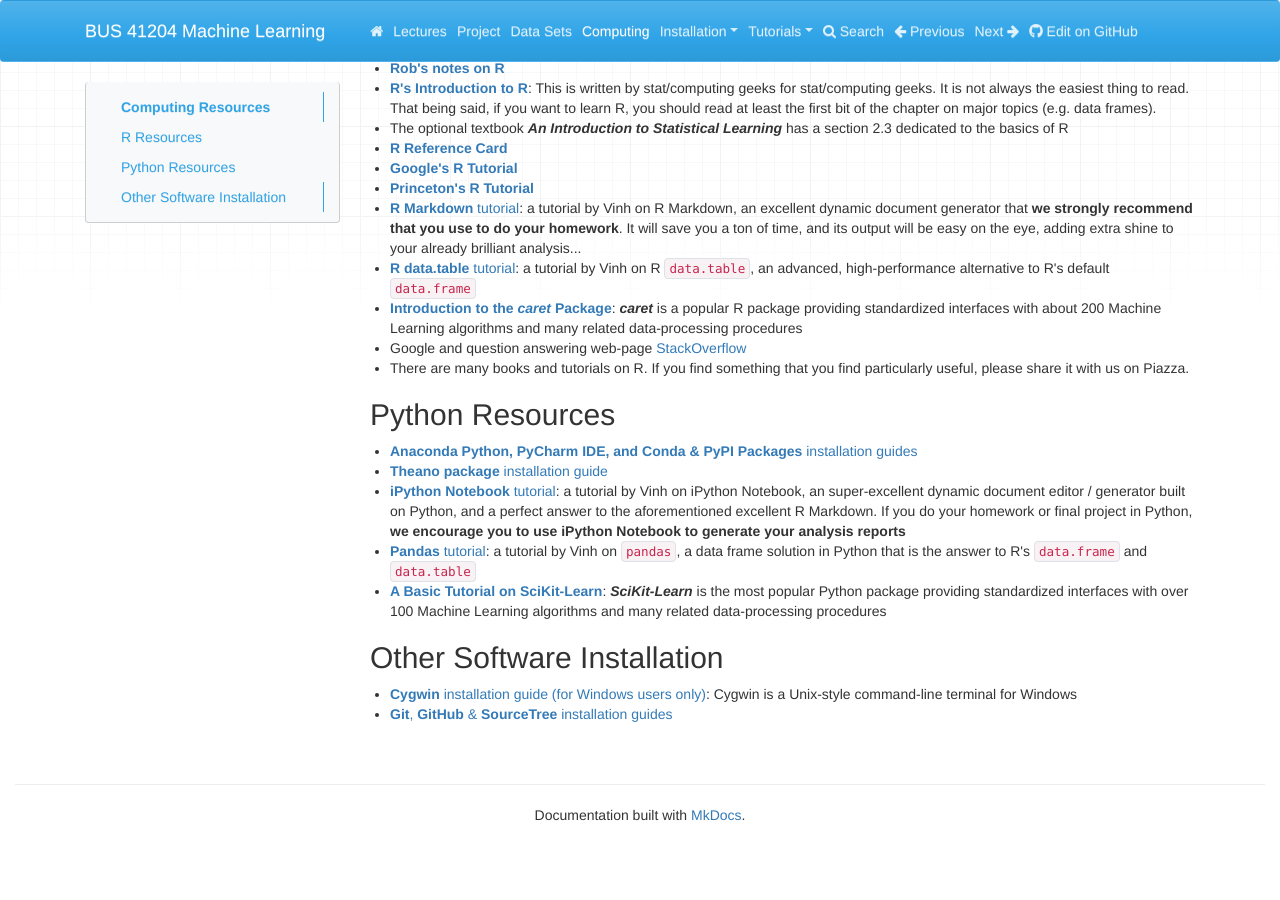
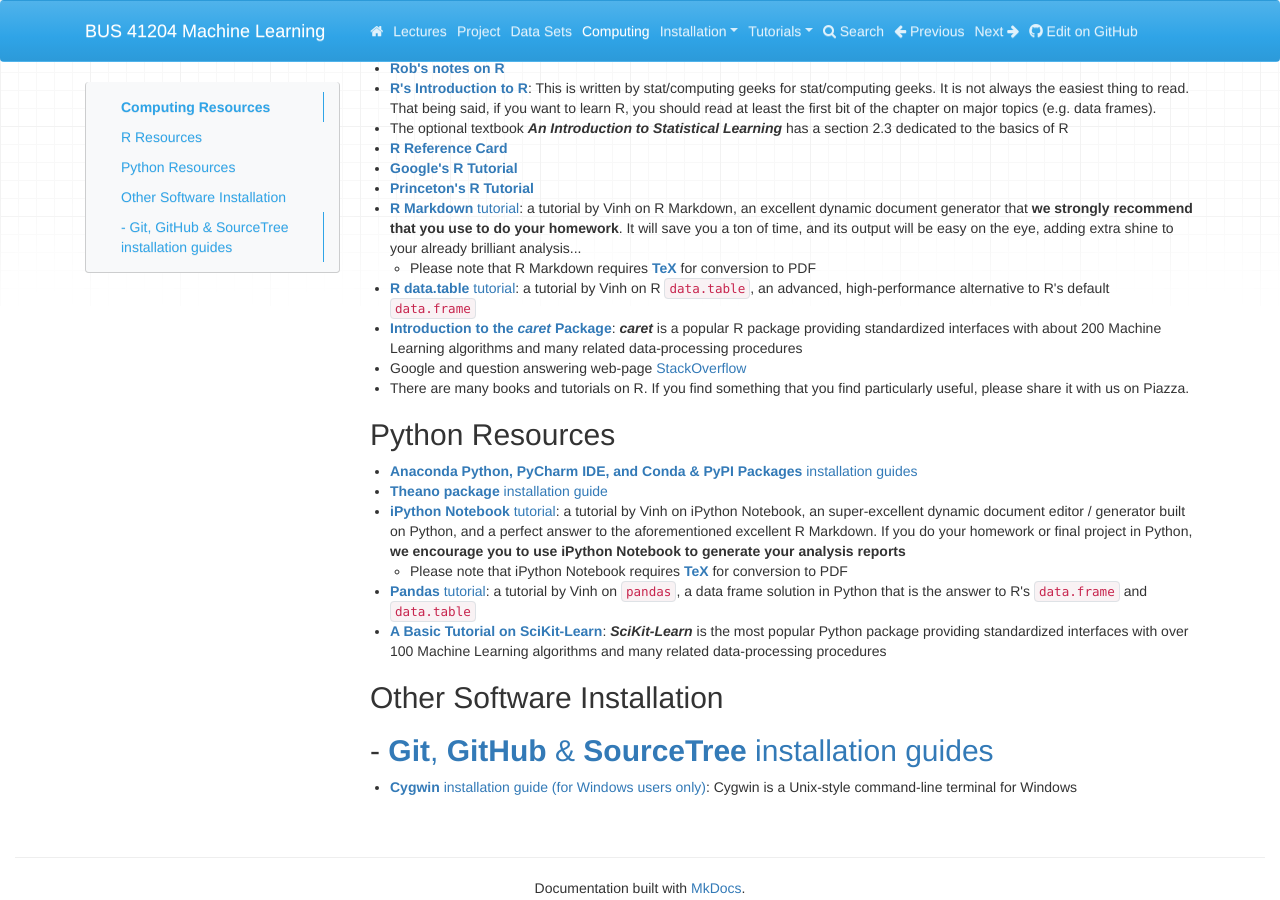
Before and after one commit to ChicagoBoothML/MachineLearning_Fall2015, an MkDocs documentation site: the page built from docs/Computing.md, in a window 1280 px wide and 900 px high, scrolled down 942 px. Built offline with MkDocs 1.6.1, drawn with Linux system fonts in a browser that asks for light colours; nearby versions of some CDN libraries; old or Windows-style settings are respelled for this version of MkDocs; before the commit the page ends 1787 px from its top, so only the background shows below that.

Commit message:
add TeX installation guide

```diff
--- a/docs/Computing.md
+++ b/docs/Computing.md
@@ -45,6 +45,7 @@ That being said, if you want to learn R, you should read at least the first bit
 an excellent dynamic document generator that **we strongly recommend that you use to do your homework**.
 It will save you a ton of time, and its output will be easy on the eye,
 adding extra shine to your already brilliant analysis...
+    - Please note that R Markdown requires [**TeX**](Installation/TeX) for conversion to PDF
 - [**R data.table** tutorial](Tutorials/R data.table Tutorial.md): a tutorial by Vinh on R `data.table`,
 an advanced, high-performance alternative to R's default `data.frame`
 - [**Introduction to the *caret* Package**](http://cran.r-project.org/web/packages/caret/vignettes/caret.pdf):
@@ -63,6 +64,7 @@ If you find something that you find particularly useful, please share it with us
 iPython Notebook, an super-excellent dynamic document editor / generator built on Python,
 and a perfect answer to the aforementioned excellent R Markdown. If you do your homework or final project in Python,
 **we encourage you to use iPython Notebook to generate your analysis reports**
+    - Please note that iPython Notebook requires [**TeX**](Installation/TeX) for conversion to PDF
 - [**Pandas** tutorial](Tutorials/Python Pandas tutorial.md): a tutorial by Vinh on `pandas`,
 a data frame solution in Python that is the answer to R's `data.frame` and `data.table`
 - [**A Basic Tutorial on SciKit-Learn**](http://scikit-learn.org/stable/tutorial/basic/tutorial.html):
@@ -72,6 +74,7 @@ standardized interfaces with over 100 Machine Learning algorithms and many relat
 
 ## Other Software Installation
 
+- [**Git**, **GitHub** & **SourceTree** installation guides](Installation/Git, GitHub & SourceTree.md)
+-
 - [**Cygwin** installation guide (for Windows users only)](Installation/Cygwin.md):
 Cygwin is a Unix-style command-line terminal for Windows
-- [**Git**, **GitHub** & **SourceTree** installation guides](Installation/Git, GitHub & SourceTree.md)
--- a/mkdocs.yml
+++ b/mkdocs.yml
@@ -12,11 +12,12 @@ pages:
   - Computing: 'Computing.md'
   - Installation:
     - Computer Operating System Requirements: 'Installation/Computer Operating System Requirements.md'
-    - Cygwin (for Windows users only): 'Installation/Cygwin.md'
     - Git, GitHub & SourceTree: 'Installation/Git, GitHub & SourceTree.md'
     - R, RStudio & CRAN Packages: 'Installation/R, RStudio & CRAN Packages.md'
     - Python Anaconda, PyCharm IDE, and Conda & PyPI Packages: 'Installation/Python Anaconda, PyCharm IDE, and Conda & PyPI Packages.md'
     - Python Theano package: 'Installation/Python Theano.md'
+    - TeX for rendering math: 'Installation/TeX.md'
+    - Cygwin (for Windows users only): 'Installation/Cygwin.md'
   - Tutorials:
     - R Markdown: 'Tutorials/R Markdown Tutorial.md'
     - R data.table: 'Tutorials/R data.table Tutorial.md'
```
Also changed, not shown: docs/Installation/TeX.md (added, +15 -0 lines).
